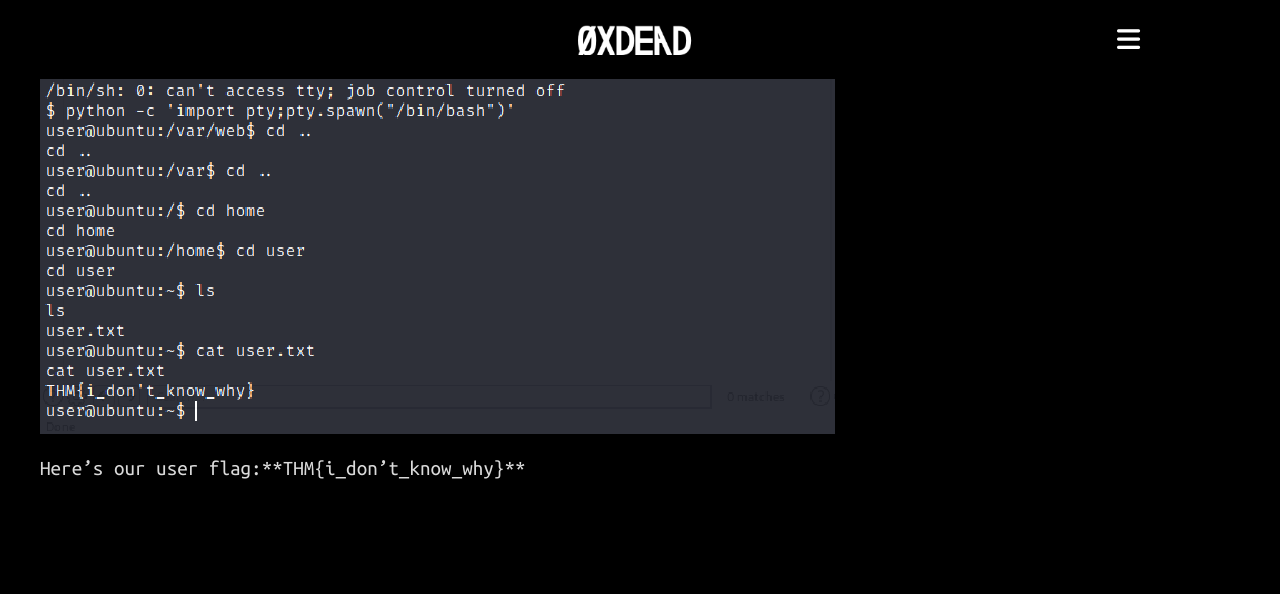
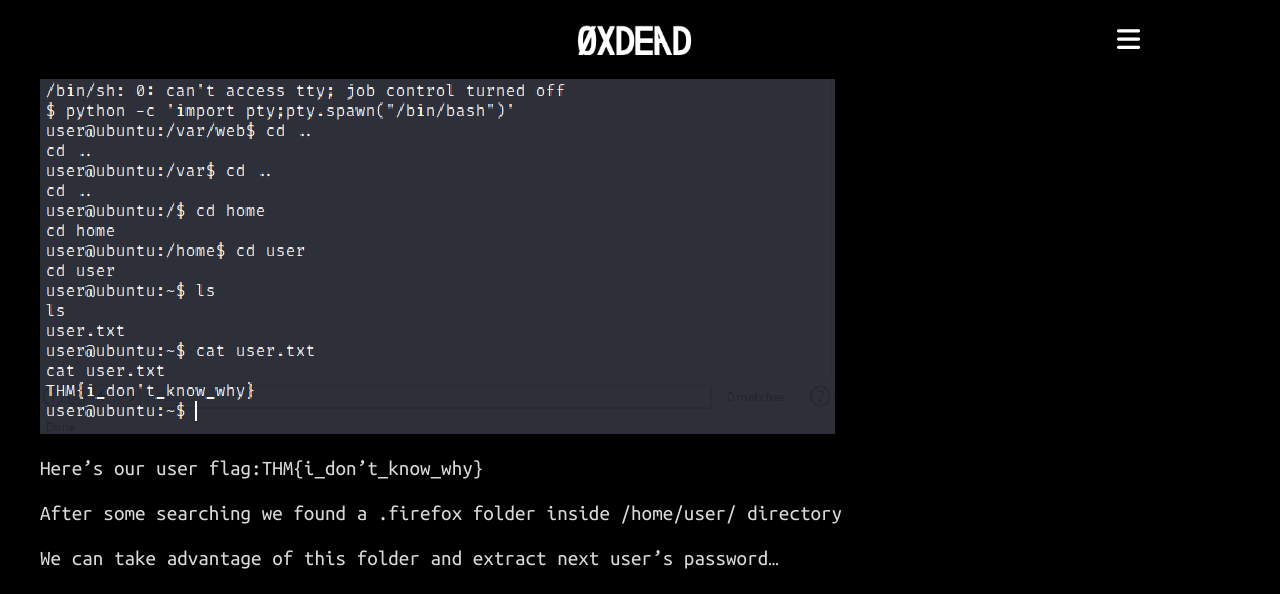
Before and after one commit to bitcriminals/bitcriminals.github.io, a Jekyll site: the page built from writeups/_tryhackme/Glitch.md, in a window 1280 px wide and 1400 px high, scrolled down 4808 px. Shown: the top 594 px of the window. Built offline with Jekyll 4.4.1, drawn with Linux system fonts in a browser that asks for light colours; nearby versions of some CDN libraries; some of the changed text lies outside the part shown.

Commit message:
adding to glitch

````diff
--- a/writeups/_tryhackme/Glitch.md
+++ b/writeups/_tryhackme/Glitch.md
@@ -75,4 +75,45 @@
 
 ![](/images/glitch5.png)
 
-Here's our user flag:****THM{i_don't_know_why}****
+Here's our user flag:**THM{i_don't_know_why}**
+
+After some searching we found a **.firefox** folder inside **/home/user/** directory
+
+We can take advantage of this folder and extract next user's password...
+
+Firstly we created a tar file of the .firefox folder and sent it to our terminal through nc
+
+![](/images/D4rkDemian/_glitch2.png)
+
+![](/images/D4rkDemian/_glitch3.png)
+
+After running following command we got the v0id user's password
+
+```shell
+firefox --profile b5w4643p.default-release --allow-downgrade
+```
+
+![](/images/D4rkDemian/_glitch.png)
+
+```v0id:love_the_void```
+
+After logging as v0id I searched for some leaks through which we can become root and I found that as **doas**
+
+i ran
+```shell
+find / -type f -perm /40000 2>/dev/null
+```
+and doas was a sus!
+
+![](/images/D4rkDemian/_glitch4.png)
+
+After reading about it in [doas](https://github.com/slicer69/doas) i used the following command and got the root
+
+```shell
+doas bash -p
+```
+![](/images/D4rkDemian/_glitch5.png)
+
+And finally got the root flag!!
+
+**THM{diamonds_break_our_aching_minds}**
````
Also changed, not shown: images/D4rkDemian/_glitch.png (added), images/D4rkDemian/_glitch2.png (added), images/D4rkDemian/_glitch3.png (added), images/D4rkDemian/_glitch4.png (added), images/D4rkDemian/_glitch5.png (added).
